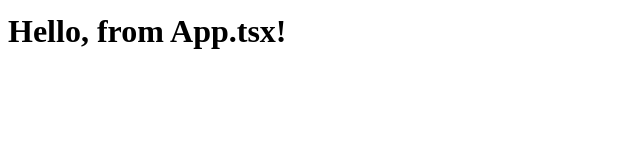
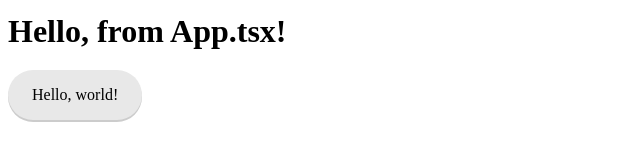
Before and after one commit to lethiandev/fm-three-column-cards, a Vue app: page / in a window 1280 px wide. Shown: the part 320-480 px from the top of the page, without its empty margins (0-640 px from the left). Built offline with nearby package versions, Linux system fonts and the light colour scheme.

Commit message:
Add basic button component

```diff
--- a/src/App.tsx
+++ b/src/App.tsx
@@ -1,4 +1,5 @@
 import { defineComponent } from 'vue'
+import VButton from './components/VButton'
 
 export default defineComponent({
   name: 'App',
@@ -10,6 +11,7 @@ export default defineComponent({
         </header>
         <main>
           <h1>Hello, from App.tsx!</h1>
+          <VButton>Hello, world!</VButton>
         </main>
       </>
     )
--- /dev/null
+++ b/src/components/VButton.tsx
@@ -0,0 +1,8 @@
+import { FunctionalComponent } from 'vue'
+import styles from '@/scss/buttons.module.scss'
+
+const VButton: FunctionalComponent = (props, { slots }) => {
+  return <button class={styles.button}>{slots.default?.()}</button>
+}
+
+export default VButton
--- /dev/null
+++ b/src/scss/buttons.module.scss
@@ -0,0 +1,25 @@
+.button {
+  padding: 16px 24px;
+  background: #e8e8e8;
+  vertical-align: middle;
+  font: inherit;
+  border: none;
+  border-radius: 1024px;
+  box-shadow: 0px 2px 0px rgba(0, 0, 0, 0.2);
+  outline: none;
+  display: inline-flex;
+  cursor: pointer;
+
+  position: relative;
+  top: -2px;
+
+  &:hover,
+  &:active {
+    background-color: #f0f0f0;
+  }
+
+  &:active {
+    box-shadow: none;
+    top: 0px;
+  }
+}
```
Also changed, not shown: 1 other file (tests, documents, lock files or other folders).
